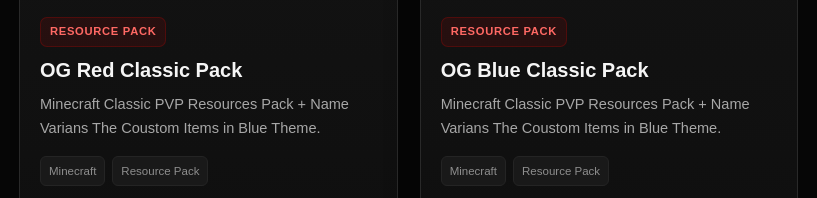
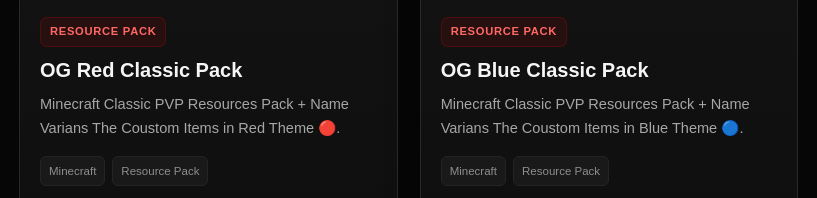
Before and after one commit to OGGamer-glitch/Resources-packs, a plain HTML site: page index.html in a window 1280 px wide. Shown: the part 4062-4260 px from the top of the page, 31-848 px from the left. Drawn offline with Linux system fonts and the light colour scheme.

Commit message:
Update project descriptions with color themes

```diff
--- a/index.html
+++ b/index.html
@@ -499,7 +499,7 @@
             <div class="project-content">
               <span class="project-type">Resource Pack</span>
               <h3>OG Red Classic Pack</h3>
-              <p>Minecraft Classic PVP Resources Pack + Name Varians The Coustom Items in Blue Theme.</p>
+              <p>Minecraft Classic PVP Resources Pack + Name Varians The Coustom Items in Red Theme 🔴.</p>
               <div class="project-meta">
                 <span>Minecraft</span><span>Resource Pack</span>
               </div>
@@ -525,7 +525,7 @@
             <div class="project-content">
               <span class="project-type">Resource Pack</span>
               <h3>OG Blue Classic Pack</h3>
-              <p>Minecraft Classic PVP Resources Pack + Name Varians The Coustom Items in Blue Theme.</p>
+              <p>Minecraft Classic PVP Resources Pack + Name Varians The Coustom Items in Blue Theme 🔵.</p>
               <div class="project-meta">
                 <span>Minecraft</span><span>Resource Pack</span>
               </div>
```
